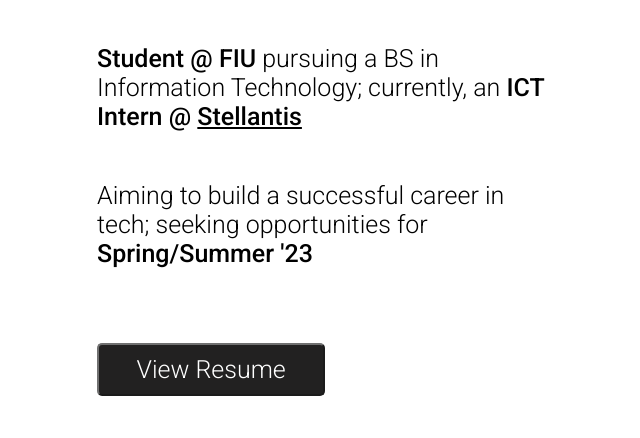
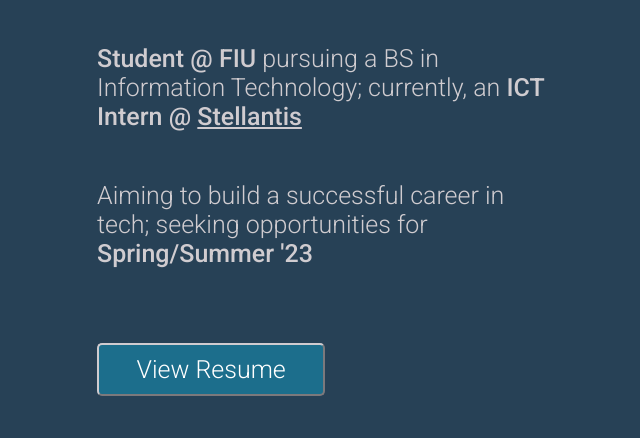
Before and after one commit to bilal98ali/bilal98ali.github.io, a plain HTML site: page index.html in a window 1280 px wide. Shown: the part 227-665 px from the top of the page, without its empty margins (71-711 px from the left). Drawn offline with Linux system fonts and the light colour scheme.

Commit message:
Update style.css

```diff
--- a/style.css
+++ b/style.css
@@ -1,6 +1,7 @@
 body{
     font-family: 'Roboto', sans-serif;
     font-weight: 300;
+    background-color: 	#274156;
   }
 
   .container{
@@ -16,6 +17,7 @@
     flex-direction: column;
     justify-content: space-around;
     margin-left: 10em;
+    color:#D0CCD0;
   }
 
   .leftImage{
@@ -45,12 +47,12 @@
     font-family: 'Roboto', sans-serif;
     font-weight: 300;
     font-size: 25px;
-    color: white;
-    background-color: #222121;
+    color: rgb(255, 255, 255);
+    background-color: #1C6E8C;
     padding: .4em;
     padding-left: 1.5em;
     padding-right: 1.5em;
-    border-color: #707070;
+    border-color: #D0CCD0;
     border-radius: 5px;
     margin-top: 3em;
   }
```
